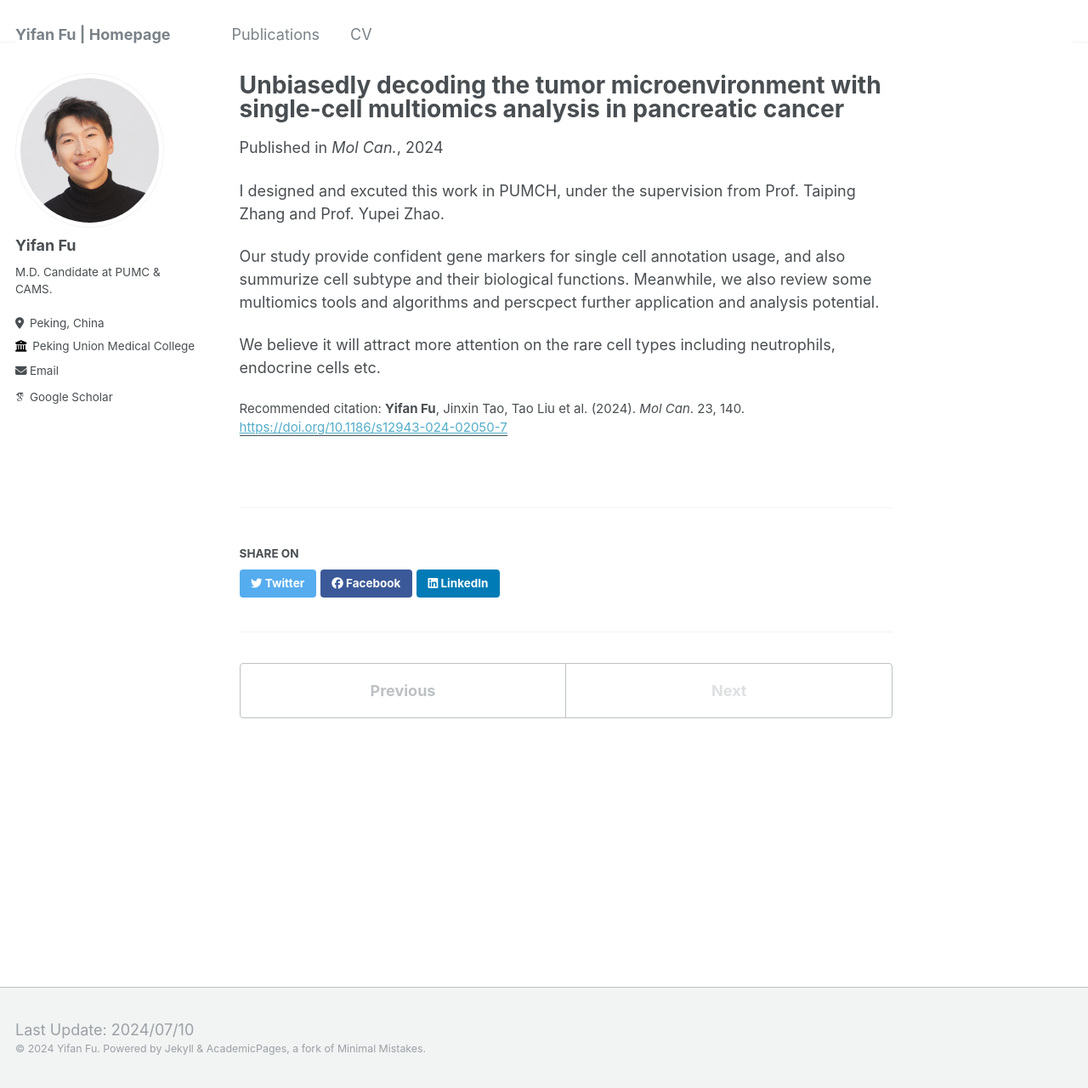
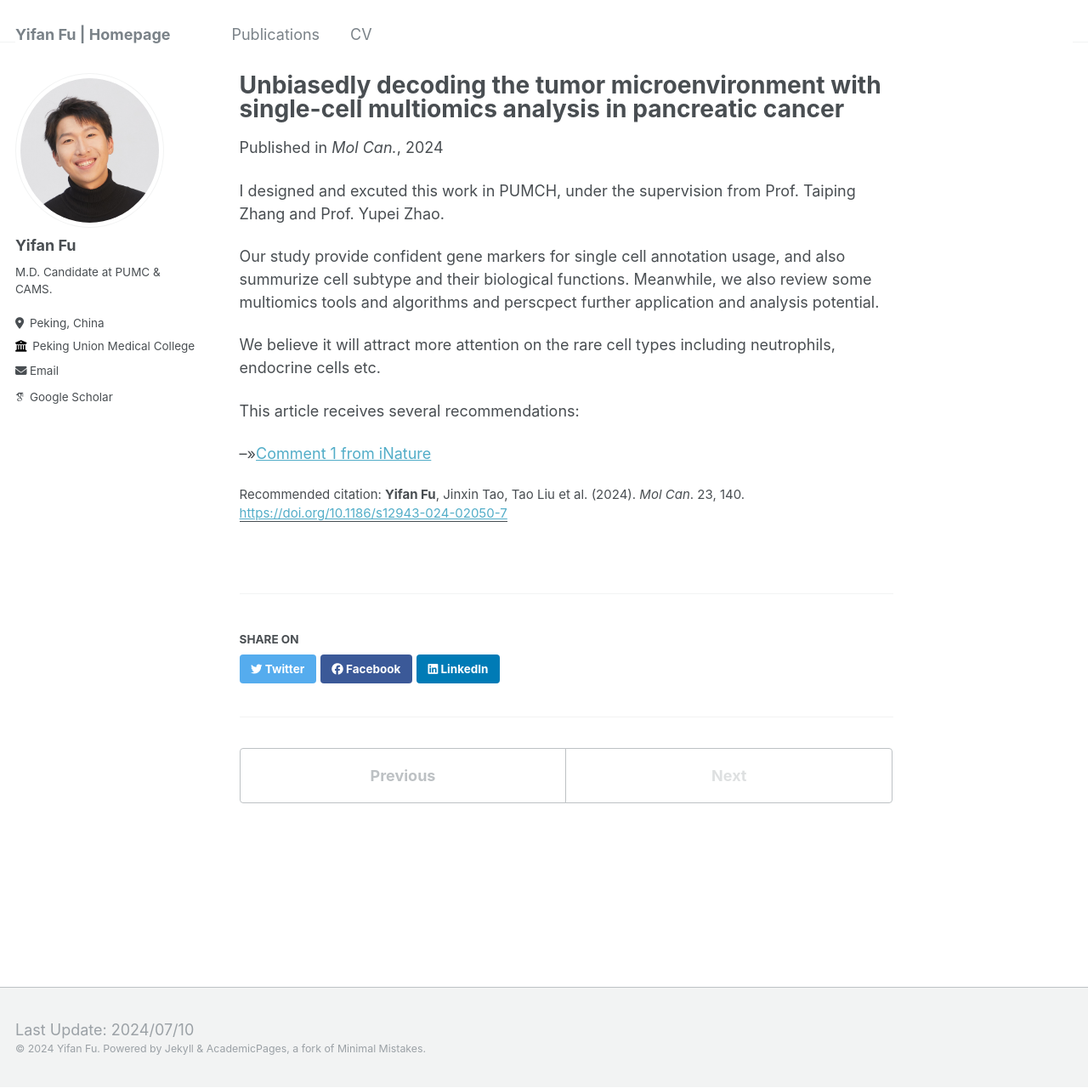
Before and after one commit to yifanfu01/yifanfu01.github.io, a Jekyll site: the page built from _publications/2024MCAN.md, in a window 1280 px wide and 1280 px high. Shown: the whole window at 85% size. Built offline with Jekyll 4.4.1, drawn with Linux system fonts in a browser that asks for light colours; some web fonts are replaced.

Commit message:
Update 2024MCAN.md

```diff
--- a/_publications/2024MCAN.md
+++ b/_publications/2024MCAN.md
@@ -14,3 +14,7 @@ I designed and excuted this work in PUMCH, under the supervision from Prof. Taip
 Our study provide confident gene markers for single cell annotation usage, and also summurize cell subtype and their biological functions. Meanwhile, we also review some multiomics tools and algorithms and perscpect further application and analysis potential.
 
 We believe it will attract more attention on the rare cell types including neutrophils, endocrine cells etc.
+
+This article receives several recommendations:
+
+-->>[Comment 1 from iNature](https://mp.weixin.qq.com/s/TKL3gUtBSAyhjSxpphMZIA)
```
